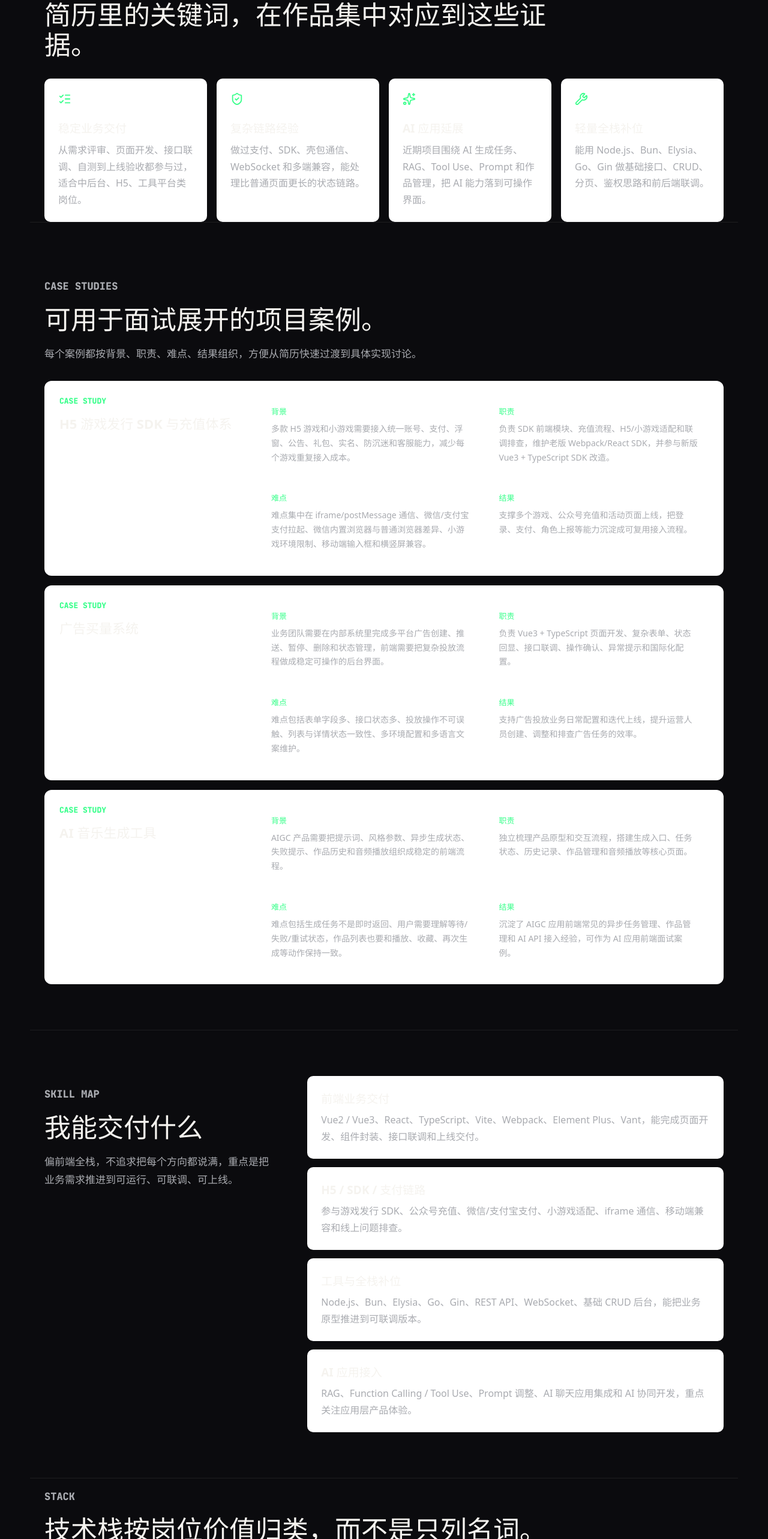
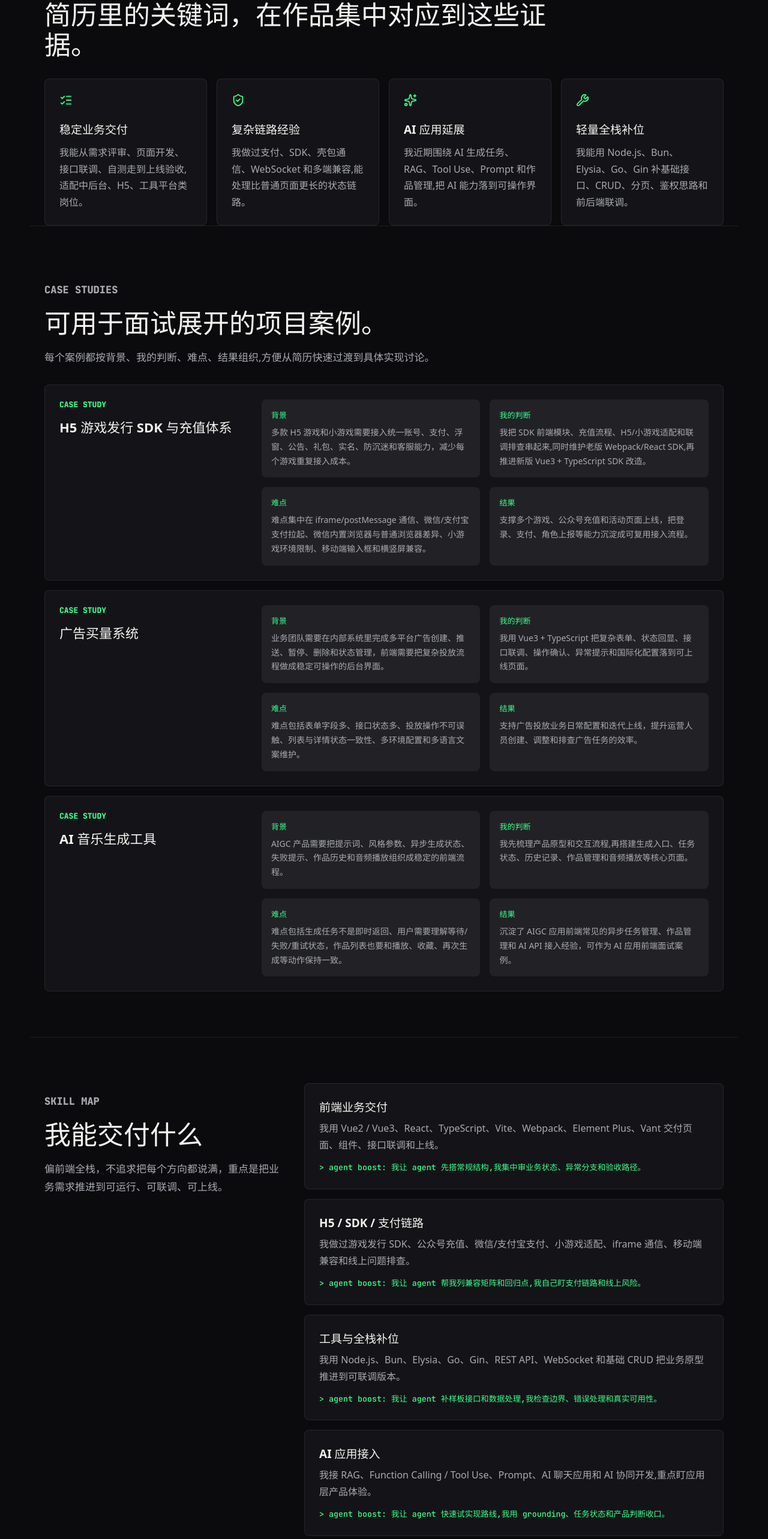
Before and after one commit to hackrabbit6/hackrabbit-portfolio, a React (Vite) app: page / in a window 1280 px wide. Shown: the part 4060-6626 px from the top of the page at 60% size. Built offline with nearby package versions, Linux system fonts and the light colour scheme.

Commit message:
feat(content): first-person voice across skills, experience, contact

```diff
--- a/src/App.css
+++ b/src/App.css
@@ -536,18 +536,18 @@ h3 {
 
 .case-study-list {
   display: grid;
-  gap: 16px;
-  margin-top: 28px;
+  gap: var(--s4);
+  margin-top: var(--s5);
 }
 
 .case-study {
-  background: #ffffff;
+  background: var(--bg-elev);
   border: 1px solid var(--line);
-  border-radius: 12px;
+  border-radius: 8px;
   display: grid;
-  gap: 24px;
+  gap: var(--s5);
   grid-template-columns: minmax(220px, 0.42fr) 1fr;
-  padding: 24px;
+  padding: var(--s5);
 }
 
 .case-title h3 {
@@ -557,14 +557,14 @@ h3 {
 
 .case-points {
   display: grid;
-  gap: 14px;
+  gap: var(--s4);
   grid-template-columns: repeat(2, minmax(0, 1fr));
 }
 
 .case-points div {
   background: var(--soft);
   border-radius: 8px;
-  padding: 16px;
+  padding: var(--s4);
 }
 
 .case-points span {
@@ -572,7 +572,7 @@ h3 {
   display: block;
   font-size: 13px;
   font-weight: 850;
-  margin-bottom: 8px;
+  margin-bottom: var(--s2);
 }
 
 .case-points p {
@@ -587,16 +587,16 @@ h3 {
 
 .signal-grid {
   display: grid;
-  gap: 16px;
+  gap: var(--s4);
   grid-template-columns: repeat(4, minmax(0, 1fr));
 }
 
 .signal-grid article {
-  background: #ffffff;
+  background: var(--bg-elev);
   border: 1px solid var(--line);
-  border-radius: 10px;
+  border-radius: 8px;
   min-height: 220px;
-  padding: 22px;
+  padding: var(--s5);
 }
 
 .signal-grid svg {
@@ -606,7 +606,16 @@ h3 {
 
 .signal-grid h3 {
   font-size: 19px;
-  margin-bottom: 10px;
+  margin-bottom: var(--s3);
+}
+
+.signal-grid small,
+.capability-list small {
+  color: var(--accent);
+  display: block;
+  font-family: var(--font-mono);
+  line-height: 1.7;
+  margin-top: var(--s3);
 }
 
 .signal-grid p,
@@ -618,30 +627,30 @@ h3 {
 .split {
   align-items: start;
   display: grid;
-  gap: 48px;
+  gap: var(--s6);
   grid-template-columns: 0.72fr 1.28fr;
 }
 
 .sticky-heading {
   position: sticky;
-  top: 24px;
+  top: var(--s5);
 }
 
 .capability-list {
   display: grid;
-  gap: 14px;
+  gap: var(--s4);
 }
 
 .capability-list article {
-  background: #ffffff;
+  background: var(--bg-elev);
   border: 1px solid var(--line);
-  border-radius: 10px;
-  padding: 22px;
+  border-radius: 8px;
+  padding: var(--s5);
 }
 
 .capability-list h3 {
   font-size: 19px;
-  margin-bottom: 8px;
+  margin-bottom: var(--s2);
 }
 
 .stack-section {
@@ -650,15 +659,15 @@ h3 {
 
 .stack-grid {
   display: grid;
-  gap: 12px;
+  gap: var(--s3);
   grid-template-columns: repeat(3, minmax(0, 1fr));
 }
 
 .stack-grid article {
-  background: #ffffff;
+  background: var(--bg-elev);
   border: 1px solid var(--line);
-  border-radius: 10px;
-  padding: 20px;
+  border-radius: 8px;
+  padding: var(--s5);
 }
 
 .stack-grid span {
@@ -666,7 +675,7 @@ h3 {
   display: block;
   font-size: 13px;
   font-weight: 850;
-  margin-bottom: 10px;
+  margin-bottom: var(--s3);
   text-transform: uppercase;
 }
 
@@ -681,37 +690,38 @@ h3 {
 
 .narrative-card {
   align-items: start;
-  background: #1f2937;
-  border-radius: 12px;
-  color: #ffffff;
+  background: var(--bg-elev);
+  border: 1px solid var(--line);
+  border-radius: 8px;
+  color: var(--ink);
   display: grid;
-  gap: 22px;
+  gap: var(--s5);
   grid-template-columns: auto 1fr;
-  padding: 36px;
+  padding: var(--s6);
 }
 
 .narrative-card h2 {
-  color: #ffffff;
+  color: var(--ink);
   max-width: 920px;
 }
 
 .narrative-card .eyebrow {
-  color: #82e6c1;
+  color: var(--accent);
 }
 
 .timeline {
   display: grid;
-  gap: 14px;
+  gap: var(--s4);
 }
 
 .timeline-item {
-  background: #ffffff;
+  background: var(--bg-elev);
   border: 1px solid var(--line);
-  border-radius: 10px;
+  border-radius: 8px;
   display: grid;
-  gap: 12px;
+  gap: var(--s3);
   grid-template-columns: 1fr auto;
-  padding: 22px;
+  padding: var(--s5);
 }
 
 .timeline-item > p {
@@ -726,13 +736,13 @@ time {
 
 .contact {
   align-items: center;
-  background: #ffffff;
+  background: var(--bg-elev);
   border-top: 1px solid var(--line);
   display: flex;
-  gap: 32px;
+  gap: var(--s6);
   justify-content: space-between;
-  margin-top: 48px;
-  padding: 56px max(24px, calc((100vw - 1180px) / 2 + 24px));
+  margin-top: var(--s6);
+  padding: var(--s7) max(var(--s5), calc((100vw - 1180px) / 2 + var(--s5)));
 }
 
 .contact h2 {
@@ -742,14 +752,14 @@ time {
 .contact-links {
   display: flex;
   flex-direction: column;
-  gap: 12px;
+  gap: var(--s3);
   text-align: right;
 }
 
 .contact-links a {
   align-items: center;
   display: inline-flex;
-  gap: 8px;
+  gap: var(--s2);
   justify-content: flex-end;
 }
 
--- a/src/App.tsx
+++ b/src/App.tsx
@@ -139,7 +139,7 @@ const caseStudies = [
     context:
       '多款 H5 游戏和小游戏需要接入统一账号、支付、浮窗、公告、礼包、实名、防沉迷和客服能力，减少每个游戏重复接入成本。',
     role:
-      '负责 SDK 前端模块、充值流程、H5/小游戏适配和联调排查，维护老版 Webpack/React SDK，并参与新版 Vue3 + TypeScript SDK 改造。',
+      '我把 SDK 前端模块、充值流程、H5/小游戏适配和联调排查串起来,同时维护老版 Webpack/React SDK,再推进新版 Vue3 + TypeScript SDK 改造。',
     challenge:
       '难点集中在 iframe/postMessage 通信、微信/支付宝支付拉起、微信内置浏览器与普通浏览器差异、小游戏环境限制、移动端输入框和横竖屏兼容。',
     result:
@@ -150,7 +150,7 @@ const caseStudies = [
     context:
       '业务团队需要在内部系统里完成多平台广告创建、推送、暂停、删除和状态管理，前端需要把复杂投放流程做成稳定可操作的后台界面。',
     role:
-      '负责 Vue3 + TypeScript 页面开发、复杂表单、状态回显、接口联调、操作确认、异常提示和国际化配置。',
+      '我用 Vue3 + TypeScript 把复杂表单、状态回显、接口联调、操作确认、异常提示和国际化配置落到可上线页面。',
     challenge:
       '难点包括表单字段多、接口状态多、投放操作不可误触、列表与详情状态一致性、多环境配置和多语言文案维护。',
     result:
@@ -161,7 +161,7 @@ const caseStudies = [
     context:
       'AIGC 产品需要把提示词、风格参数、异步生成状态、失败提示、作品历史和音频播放组织成稳定的前端流程。',
     role:
-      '独立梳理产品原型和交互流程，搭建生成入口、任务状态、历史记录、作品管理和音频播放等核心页面。',
+      '我先梳理产品原型和交互流程,再搭建生成入口、任务状态、历史记录、作品管理和音频播放等核心页面。',
     challenge:
       '难点包括生成任务不是即时返回、用户需要理解等待/失败/重试状态，作品列表也要和播放、收藏、再次生成等动作保持一致。',
     result:
@@ -172,22 +172,22 @@ const caseStudies = [
 const resumeSignals = [
   {
     title: '稳定业务交付',
-    text: '从需求评审、页面开发、接口联调、自测到上线验收都参与过，适合中后台、H5、工具平台类岗位。',
+    text: '我能从需求评审、页面开发、接口联调、自测走到上线验收,适配中后台、H5、工具平台类岗位。',
     icon: ListChecks,
   },
   {
     title: '复杂链路经验',
-    text: '做过支付、SDK、壳包通信、WebSocket 和多端兼容，能处理比普通页面更长的状态链路。',
+    text: '我做过支付、SDK、壳包通信、WebSocket 和多端兼容,能处理比普通页面更长的状态链路。',
     icon: ShieldCheck,
   },
   {
     title: 'AI 应用延展',
-    text: '近期项目围绕 AI 生成任务、RAG、Tool Use、Prompt 和作品管理，把 AI 能力落到可操作界面。',
+    text: '我近期围绕 AI 生成任务、RAG、Tool Use、Prompt 和作品管理,把 AI 能力落到可操作界面。',
     icon: Sparkles,
   },
   {
     title: '轻量全栈补位',
-    text: '能用 Node.js、Bun、Elysia、Go、Gin 做基础接口、CRUD、分页、鉴权思路和前后端联调。',
+    text: '我能用 Node.js、Bun、Elysia、Go、Gin 补基础接口、CRUD、分页、鉴权思路和前后端联调。',
     icon: Wrench,
   },
 ]
@@ -195,19 +195,23 @@ const resumeSignals = [
 const capabilities = [
   {
     title: '前端业务交付',
-    text: 'Vue2 / Vue3、React、TypeScript、Vite、Webpack、Element Plus、Vant，能完成页面开发、组件封装、接口联调和上线交付。',
+    text: '我用 Vue2 / Vue3、React、TypeScript、Vite、Webpack、Element Plus、Vant 交付页面、组件、接口联调和上线。',
+    ai: '我让 agent 先搭常规结构,我集中审业务状态、异常分支和验收路径。',
   },
   {
     title: 'H5 / SDK / 支付链路',
-    text: '参与游戏发行 SDK、公众号充值、微信/支付宝支付、小游戏适配、iframe 通信、移动端兼容和线上问题排查。',
+    text: '我做过游戏发行 SDK、公众号充值、微信/支付宝支付、小游戏适配、iframe 通信、移动端兼容和线上问题排查。',
+    ai: '我让 agent 帮我列兼容矩阵和回归点,我自己盯支付链路和线上风险。',
   },
   {
     title: '工具与全栈补位',
-    text: 'Node.js、Bun、Elysia、Go、Gin、REST API、WebSocket、基础 CRUD 后台，能把业务原型推进到可联调版本。',
+    text: '我用 Node.js、Bun、Elysia、Go、Gin、REST API、WebSocket 和基础 CRUD 把业务原型推进到可联调版本。',
+    ai: '我让 agent 补样板接口和数据处理,我检查边界、错误处理和真实可用性。',
   },
   {
     title: 'AI 应用接入',
-    text: 'RAG、Function Calling / Tool Use、Prompt 调整、AI 聊天应用集成和 AI 协同开发，重点关注应用层产品体验。',
+    text: '我接 RAG、Function Calling / Tool Use、Prompt、AI 聊天应用和 AI 协同开发,重点盯应用层产品体验。',
+    ai: '我让 agent 快速试实现路线,我用 grounding、任务状态和产品判断收口。',
   },
 ]
 
@@ -225,25 +229,25 @@ const experience = [
     company: '九月稻田',
     role: '前端开发工程师',
     time: '2024.03 - 2024.08',
-    detail: '参与广告买量系统开发，负责 Vue3 + Vite 页面搭建、接口联调、多平台广告投放流程和国际化配置。',
+    detail: '我在广告买量系统里交付 Vue3 + Vite 页面、接口联调、多平台广告投放流程和国际化配置。',
   },
   {
     company: '602 游戏',
     role: '前端开发工程师',
     time: '2021.10 - 2024.01',
-    detail: '负责 H5 SDK、充值活动、公众号业务和桌面端工具，处理支付对接、移动端适配、壳包通信和 WebSocket 数据解析。',
+    detail: '我把 H5 SDK、充值活动、公众号业务和桌面端工具推进上线,处理支付对接、移动端适配、壳包通信和 WebSocket 数据解析。',
   },
   {
     company: '嘉仕软件江苏有限公司',
     role: '前端开发工程师',
     time: '2021.03 - 2021.10',
-    detail: '参与供应链与数据管理平台，负责复杂表格、数据展示、报表功能、公式计算和性能优化。',
+    detail: '我在供应链与数据管理平台里交付复杂表格、数据展示、报表功能、公式计算和性能优化。',
   },
   {
     company: '广州顶点思维教育科技有限公司',
     role: '前端开发工程师',
     time: '2019.11 - 2021.03',
-    detail: '参与教育平台学生端、教师端和后台维护，负责 Vue H5 WebApp、Android 原生能力调用和 Socket 通信。',
+    detail: '我在教育平台里做学生端、教师端和后台维护,把 Vue H5 WebApp、Android 原生能力调用和 Socket 通信接进业务。',
   },
 ]
 
@@ -468,7 +472,7 @@ function App() {
         <div className="section-heading wide-heading">
           <p className="eyebrow">Case studies</p>
           <h2>可用于面试展开的项目案例。</h2>
-          <p>每个案例都按背景、职责、难点、结果组织，方便从简历快速过渡到具体实现讨论。</p>
+          <p>每个案例都按背景、我的判断、难点、结果组织,方便从简历快速过渡到具体实现讨论。</p>
         </div>
         <div className="case-study-list" aria-label="脱敏项目案例说明">
           {caseStudies.map((study) => (
@@ -483,7 +487,7 @@ function App() {
                   <p>{study.context}</p>
                 </div>
                 <div>
-                  <span>职责</span>
+                  <span>我的判断</span>
                   <p>{study.role}</p>
                 </div>
                 <div>
@@ -511,6 +515,7 @@ function App() {
             <article key={item.title}>
               <h3>{item.title}</h3>
               <p>{item.text}</p>
+              <small>&gt; agent boost: {item.ai}</small>
             </article>
           ))}
         </div>
@@ -563,11 +568,12 @@ function App() {
       <section className="contact" id="contact">
         <div>
           <p className="eyebrow">Contact</p>
-          <h2>正在寻找前端、中级前端、偏前端全栈和 AI 应用前端相关机会。</h2>
+          <h2>我在找前端、中级前端、偏前端全栈和 AI 应用前端机会,能交付稳定业务,也能把 AI 流程做成可运行产品。</h2>
+          <HackRabbitMark compact />
         </div>
         <div className="contact-links">
-          <a href="mailto:hackrabbit@qq.com">
-            <Mail size={18} /> hackrabbit@qq.com
+          <a href="mailto:hackrabbit6@gmail.com">
+            <Mail size={18} /> hackrabbit6@gmail.com
           </a>
           <a href="https://github.com/hackrabbit6" target="_blank" rel="noreferrer">
             <GitBranch size={18} /> GitHub
```
